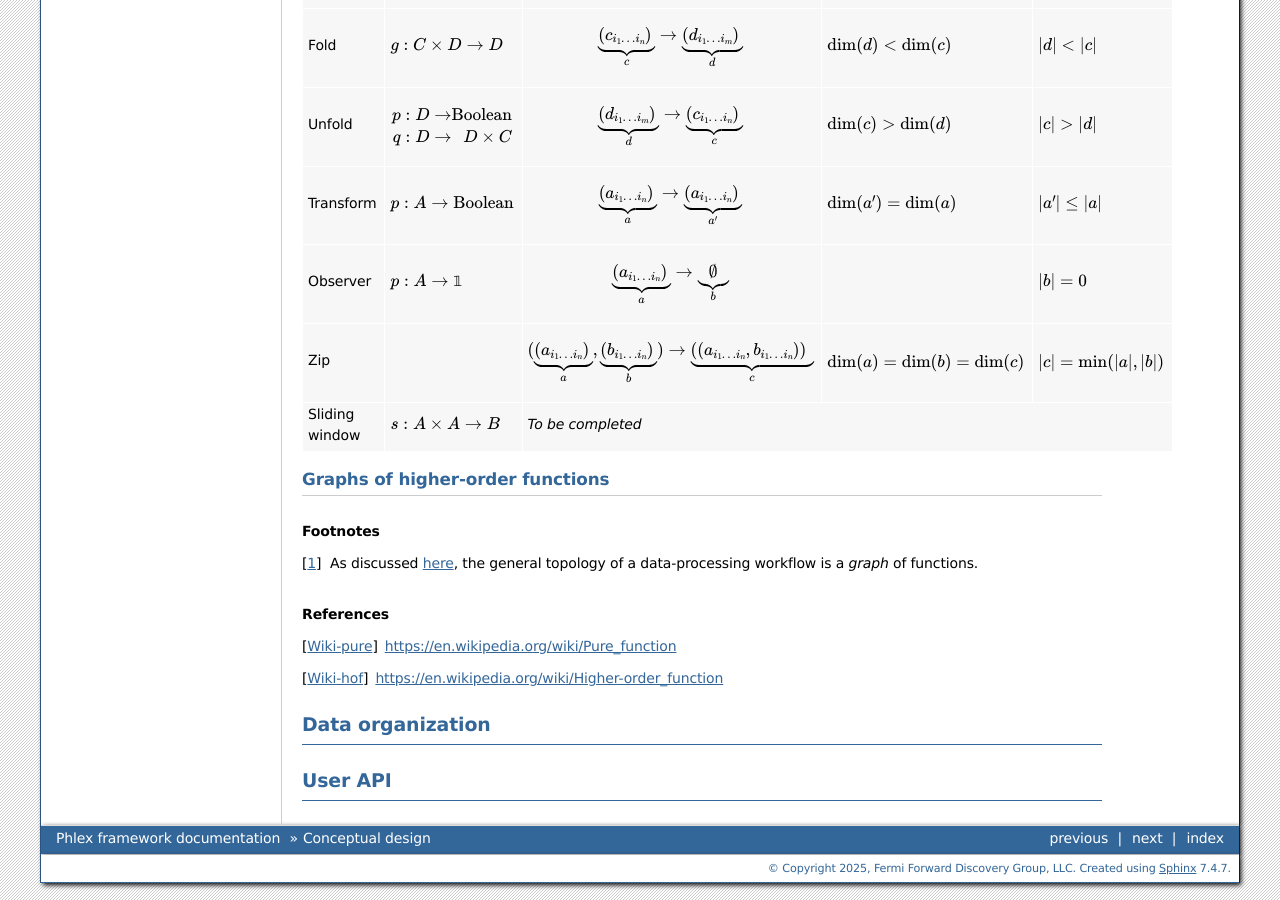
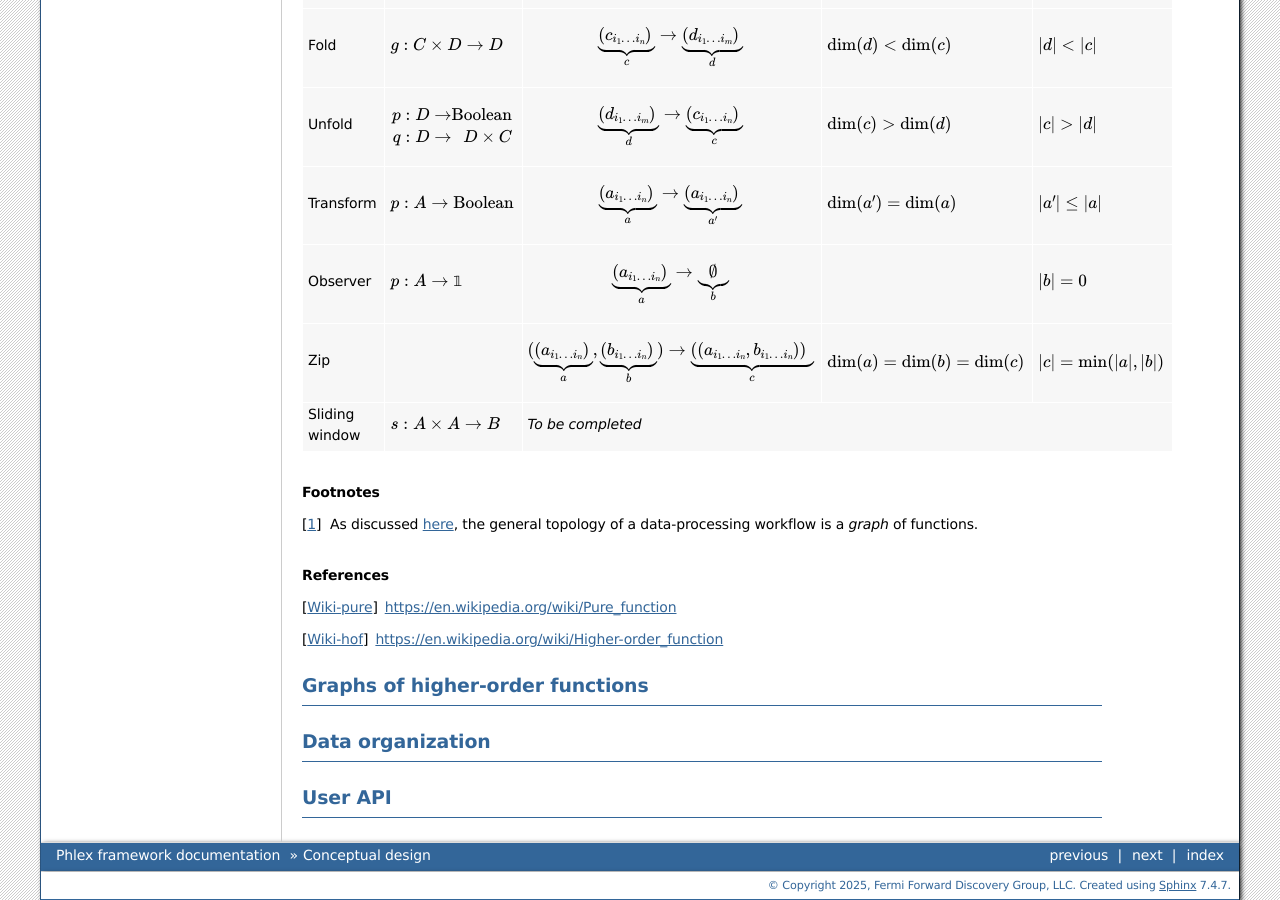
Before and after one commit to Framework-R-D/phlex-design, a Sphinx documentation site: the page built from doc/conceptual_design.rst, in a window 1280 px wide and 900 px high, scrolled down 2139 px. Built offline with Sphinx 7.4.7, drawn with Linux system fonts in a browser that asks for light colours; part of the change alters nothing that is shown.

```diff
--- a/doc/conceptual_design.rst
+++ b/doc/conceptual_design.rst
@@ -2,5 +2,6 @@ Conceptual design
 =================
 
 .. include:: programming_paradigm.rst
+.. include:: graph_processing.rst
 .. include:: data_organization.rst
 .. include:: user_api.rst
--- /dev/null
+++ b/doc/graph_processing.rst
@@ -0,0 +1,4 @@
+.. _graph-processing:
+
+Graphs of higher-order functions
+--------------------------------
--- a/doc/programming_paradigm.rst
+++ b/doc/programming_paradigm.rst
@@ -142,11 +142,6 @@ Details of each higher-order function will be given in the corresponding section
 +------------------+-----------------------------------------+--------------------------------------------------------------------+----------------------------+----------------------+
 
 
-.. _graph-processing:
-
-Graphs of higher-order functions
-^^^^^^^^^^^^^^^^^^^^^^^^^^^^^^^^
-
 .. rubric:: Footnotes
 
 .. [#f1] As discussed :ref:`here <graph-processing>`, the general topology of a data-processing workflow is a *graph* of functions.
```
